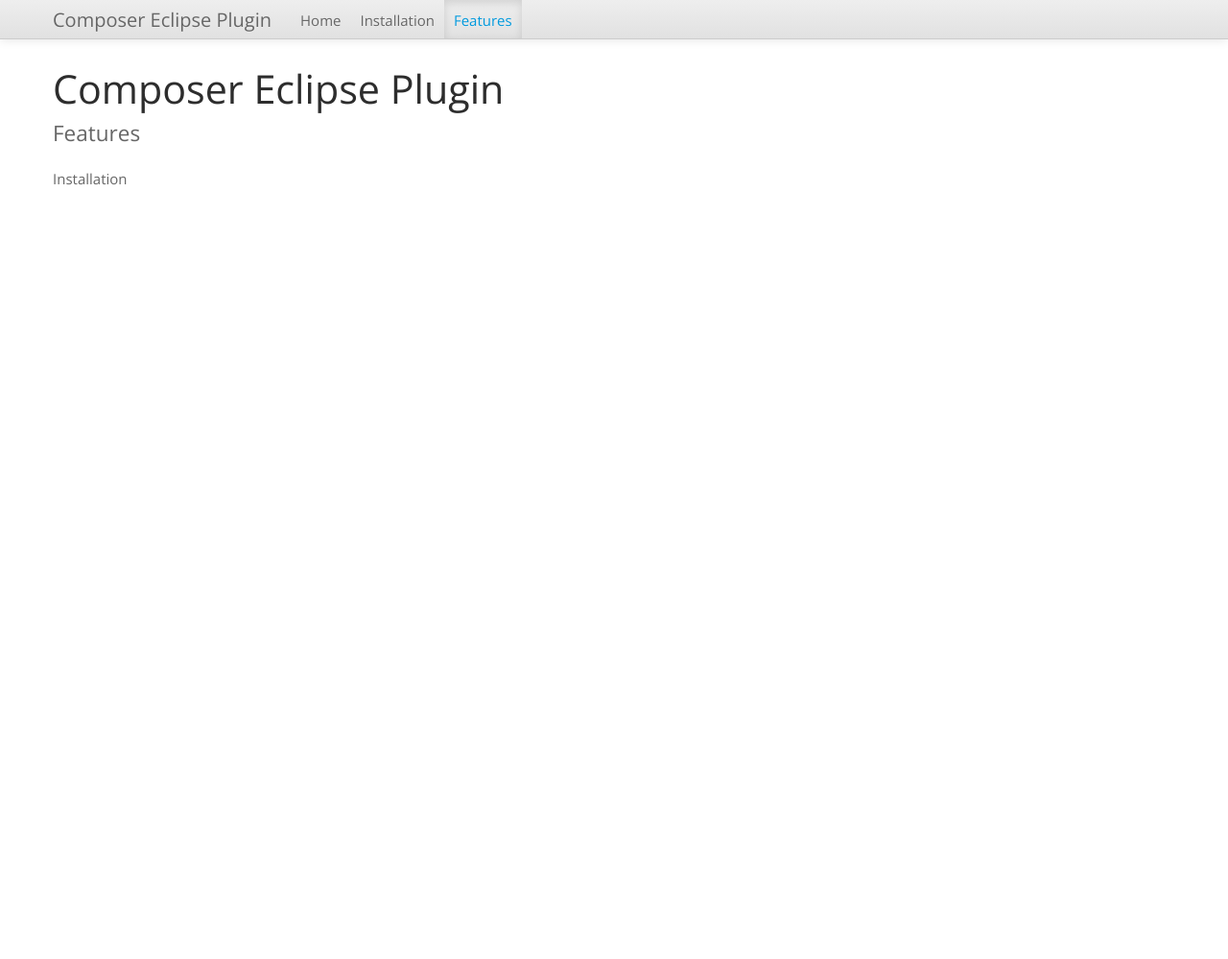
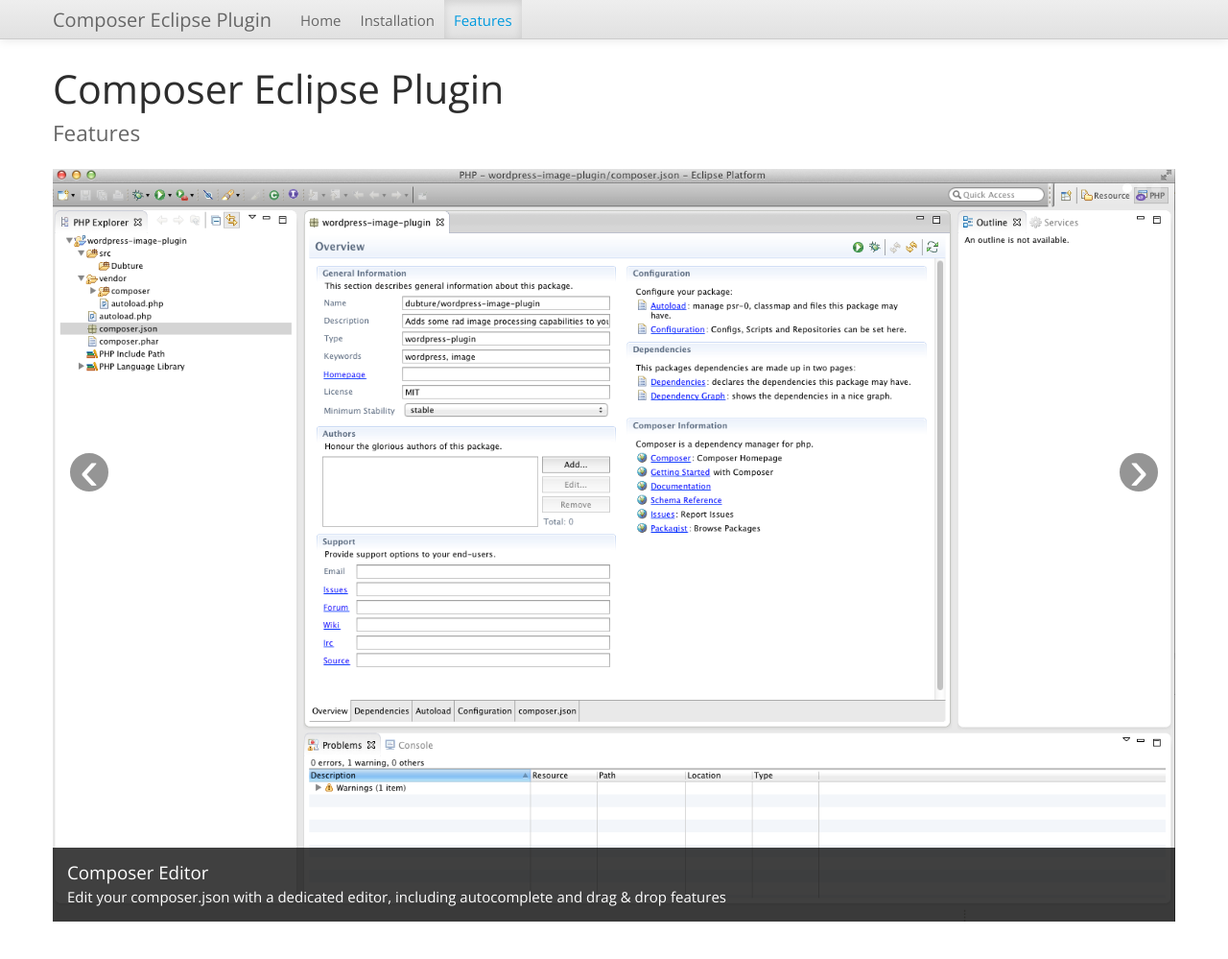
Before and after one commit to pulse00/Composer-Eclipse-Plugin, a Jekyll site: the page built from features.html, in a window 1280 px wide and 1021 px high. Shown: the top 999 px of the window at 96% size. Built offline with Jekyll 4.4.1, drawn with Linux system fonts in a browser that asks for light colours; nearby versions of some CDN libraries.

Commit message:
added screenshots

```diff
--- a/css/main.css
+++ b/css/main.css
@@ -59,3 +59,13 @@
 div.updatesite-alert {
 	margin-top: 25px;
 }
+
+.carousel-inner img {
+
+
+}
+
+.carousel-inner .wrapper {
+
+
+}
--- a/features.html
+++ b/features.html
@@ -13,8 +13,81 @@
     </div>
 </header>
 
+
 <div class="row">
     <div class="span12">
-        Installation
+
+    	<div id="carousel" class="carousel slide">
+
+    		<ol class="carousel-indicators">
+    			<li data-target="#carousel" data-slide-to="0" class="active"></li>
+    			<li data-target="#carousel" data-slide-to="1"></li>
+    			<li data-target="#carousel" data-slide-to="1"></li>
+    		</ol>
+
+    		<div class="carousel-inner">
+    			<div class="active item">
+					<img src="/img/screenshots/editor_general.png" alt="Composer Eclipse Editor, General page">
+					<div class="carousel-caption">
+						<h4>Composer Editor</h4>
+						<p>Edit your composer.json with a dedicated editor, including autocomplete and drag &amp; drop features</p>
+					</div>
+    			</div>
+    			<div class="item">
+					<img src="/img/screenshots/editor_install.png" alt="Composer Eclipse Editor, General page">
+					<div class="carousel-caption">
+						<h4>Search, install, update and remove dependencies</h4>
+						<p>Manage your dependencies right from within eclipse, including search on packagist.org</p>
+					</div>
+    			</div>
+    			<div class="item">
+					<img src="/img/screenshots/editor_json.png" alt="Composer Eclipse Editor, General page">
+					<div class="carousel-caption">
+						<h4>Json Editor</h4>
+						<p>Check the resulting composer.json any time on the composer.json tab</p>
+					</div>
+    			</div>
+    			<div class="item">
+					<img src="/img/screenshots/project_wizard.png" alt="Composer Eclipse Editor, New Project wizard">
+					<div class="carousel-caption">
+						<h4>New Composer Project Wizard</h4>
+						<p>Create and initialize new composer projects with a dedicated wizard. Will automaticall download composer.phar and initialize your composer.json with the correct settings</p>
+					</div>
+    			</div>
+    			<div class="item">
+					<img src="/img/screenshots/inject_autoload.png" alt="Composer Eclipse Editor, inject autoloader">
+					<div class="carousel-caption">
+						<h4>Inject psr-0 autoloader</h4>
+						<p>Inject the <b>require_once</b> statement for the composer autoloader script in any file with the correct relative path to the vendor directory</p>
+					</div>
+    			</div>
+    			<div class="item">
+					<img src="/img/screenshots/inject_namespace.png" alt="Composer Eclipse Editor, inject namespace">
+					<div class="carousel-caption">
+						<h4>Inject psr-0 namespace into new classes</h4>
+						<p>Tired of copying namespace and use statments all over your project? Let the Composer inject the correct psr-0 namespace into new classes and interfaces</p>
+					</div>
+    			</div>
+    			<div class="item">
+					<img src="/img/screenshots/composer_executable.png" alt="Composer Eclipse Editor, choose php executable and composer.phar binary">
+					<div class="carousel-caption">
+						<h4>Choose how to execute composer commands</h4>
+						<p>Either let the plugin download a composer.phar automatically into your project or use a global one, just select the corresponding option in the preferences</p>
+					</div>
+    			</div>
+    			<div class="item">
+					<img src="/img/screenshots/manage_buildpath.png" alt="Composer Eclipse Editor, build path management">
+					<div class="carousel-caption">
+						<h4>Automatically manage your buildpath</h4>
+						<p>A composer enabled PHP project will automatically configure your buildpath according to your installed dependencies. This can improve the PDT indexing and build performance, as not the complete vendor directory is indexed. You can also set global inclusion/exclusion patterns which can come in handy to exclude Test folders from the buildpath.</p>
+					</div>
+    			</div>
+
+    		</div>
+
+    		<a class="carousel-control left" href="#carousel" data-slide="prev">&lsaquo;</a>
+    		<a class="carousel-control right" href="#carousel" data-slide="next">&rsaquo;</a>
+    	</div>
+
     </div>
 </div>
```
Also changed, not shown: img/screenshots/composer_executable.png (added), img/screenshots/editor_general.png (added), img/screenshots/editor_install.png (added), img/screenshots/editor_json.png (added), img/screenshots/inject_autoload.png (added), img/screenshots/inject_namespace.png (added), img/screenshots/manage_buildpath.png (added), img/screenshots/project_wizard.png (added).
